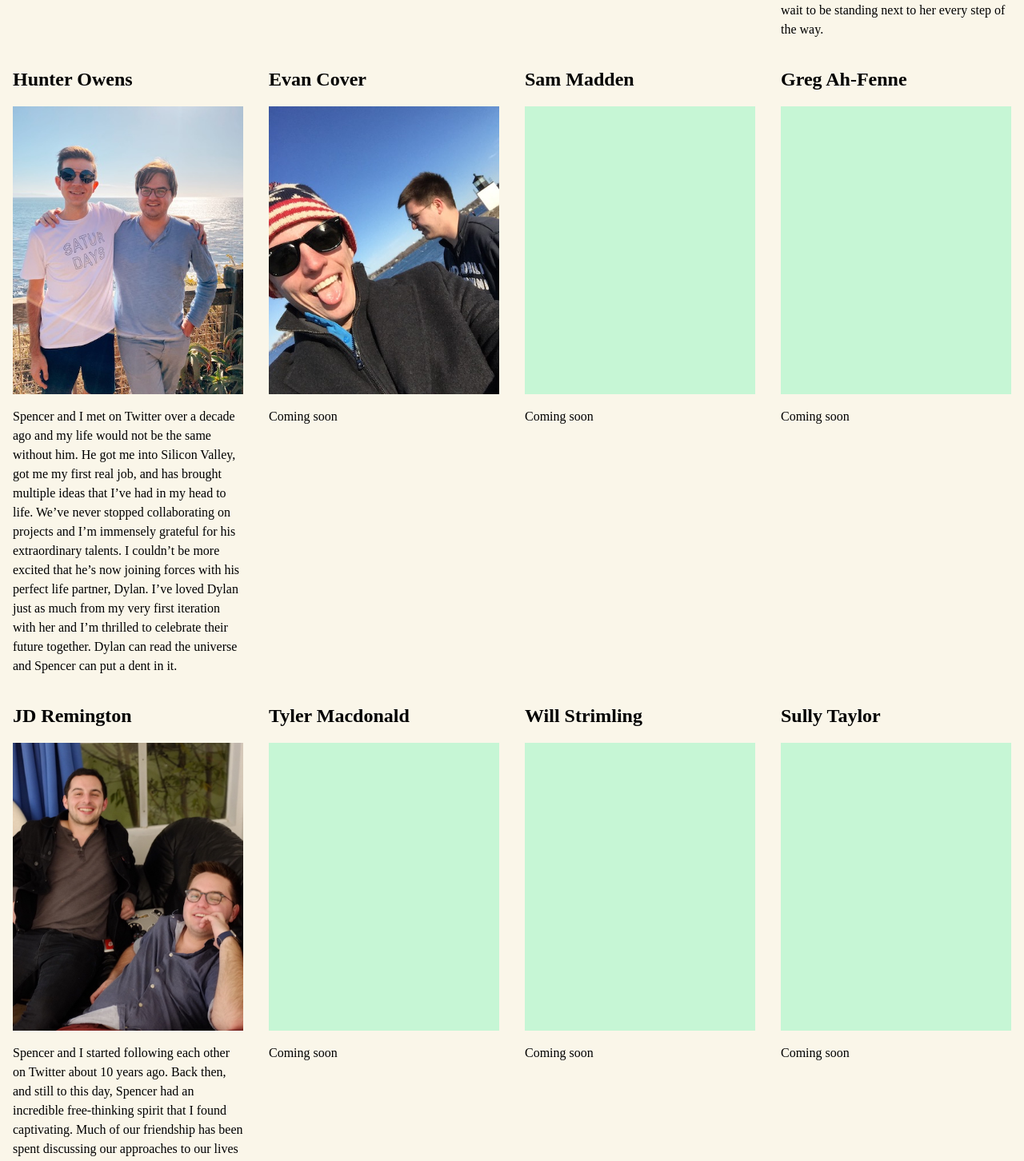
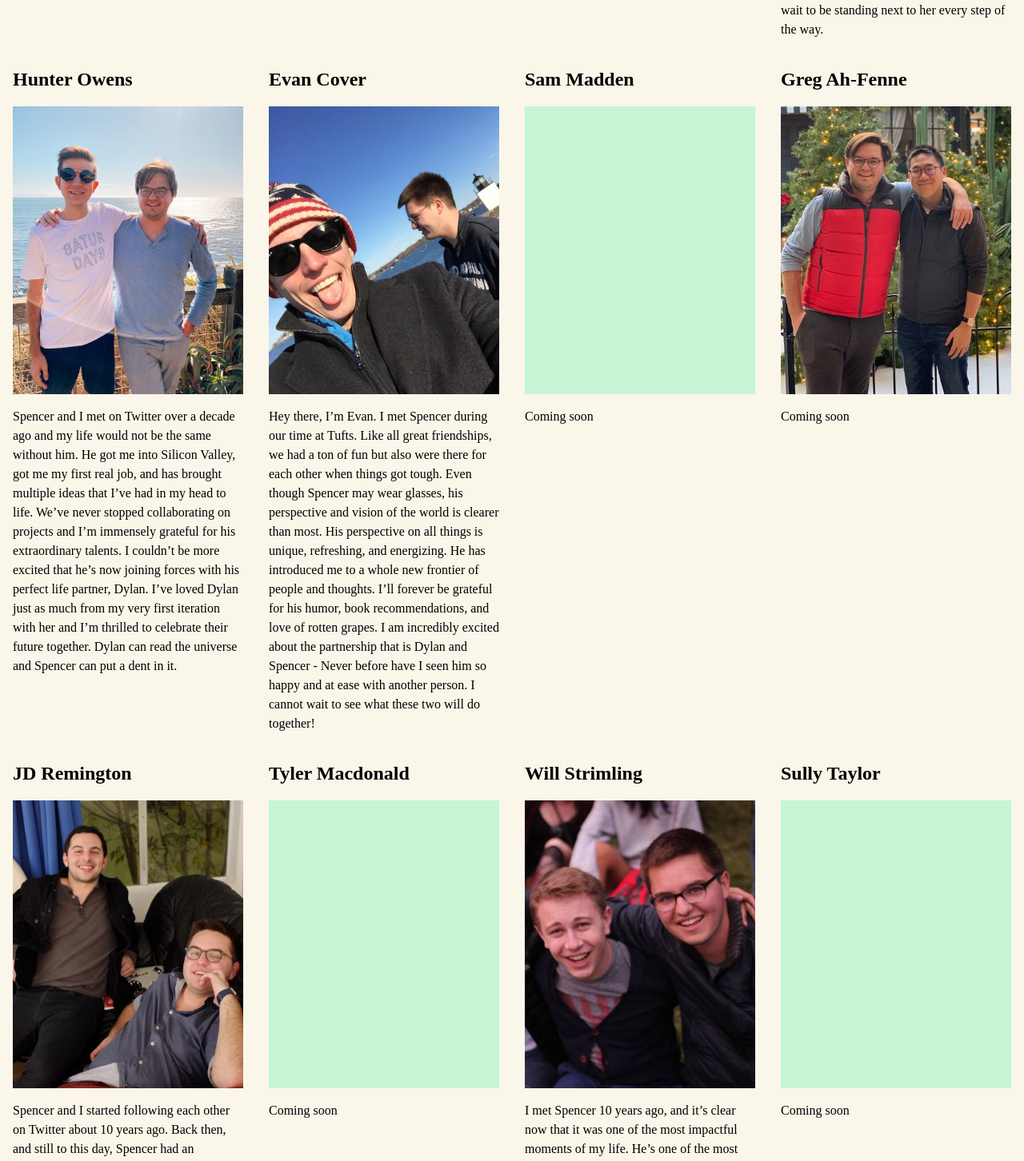
Before and after one commit to netspencer/dylanandspencer.wedding, a Next.js app: page /party in a window 1280 px wide. Shown: the part 2245-3697 px from the top of the page at 80% size. Built offline with nearby package versions, Linux system fonts and the light colour scheme.

Commit message:
Add photos for Will and Greg + Add bio for Will

```diff
--- a/components/WeddingParty.tsx
+++ b/components/WeddingParty.tsx
@@ -59,17 +59,25 @@ So, I can’t imagine anyone luckier than Spencer right now. I wish Dylan and Sp
       <PartyMemberBio
         name="Evan Cover"
         image="/people/evan-cover.jpg"
+        bio="Hey there, I’m Evan. I met Spencer during our time at Tufts. Like all great friendships, we had a ton of fun but also were there for each other when things got tough. Even though Spencer may wear glasses, his perspective and vision of the world is clearer than most. His perspective on all things is unique, refreshing, and energizing. He has introduced me to a whole new frontier of people and thoughts. I’ll forever be grateful for his humor, book recommendations, and love of rotten grapes. I am incredibly excited about the partnership that is Dylan and Spencer - Never before have I seen him so happy and at ease with another person. I cannot wait to see what these two will do together!"
+      />
+      <PartyMemberBio name="Sam Madden" bio="Coming soon" />
+      <PartyMemberBio
+        name="Greg Ah-Fenne"
+        image="/people/greg-ahfenne.jpg"
         bio="Coming soon"
       />
-      <PartyMemberBio name="Sam Madden" bio="Coming soon" />
-      <PartyMemberBio name="Greg Ah-Fenne" bio="Coming soon" />
       <PartyMemberBio
         name="JD Remington"
         image="/people/jd-remington.jpg"
         bio="Spencer and I started following each other on Twitter about 10 years ago. Back then, and still to this day, Spencer had an incredible free-thinking spirit that I found captivating. Much of our friendship has been spent discussing our approaches to our lives and work. About five years ago, while I was attending USC, Spencer moved to Los Angeles and we had the opportunity to briefly work together in the music industry. We spent many late nights on a couch in West Hollywood discussing how we could empower artists and free them from the record labels. Although we did not succeed in our mission and spent no more than two years on the project, it was during those late nights that I fully grasped just how entrepreneurial and creative Spencer is. Apart from his talents, he is a hilarious and loyal friend, and I am absolutely thrilled for him and Dylan, who is equally as wonderful and gifted as Spencer. Looking forward to meeting all of you and most importantly, having a great time as we celebrate the union of these two great people!"
       />
       <PartyMemberBio name="Tyler Macdonald" bio="Coming soon" />
-      <PartyMemberBio name="Will Strimling" bio="Coming soon" />
+      <PartyMemberBio
+        name="Will Strimling"
+        image="/people/will-strimling.jpg"
+        bio="I met Spencer 10 years ago, and it’s clear now that it was one of the most impactful moments of my life. He’s one of the most generous people I have ever met. So many of the people I know, the opportunities I’ve had, and the best characteristics of who I am, I can trace directly back to him and his influence on me. It’s remarkable how much smaller my professional world would be if not for him. Despite this, our friendship has always been way more than professional. We’re both extremely passionate people, and I can’t think of anyone who I’ve felt more connected with in our interests—whether it be going to musical festivals together, starting companies together, Marathoning Gossip Girl, or exploring cities and taking photos. Spencer is like family. I was so thrilled when I met Dylan, and saw how she made him light up—it’s clear she is his perfect complement; and he hers! I am touched to be a part of their ceremony and to celebrate their lives together."
+      />
       <PartyMemberBio name="Sully Taylor" bio="Coming soon" />
     </div>
   </section>
```
Also changed, not shown: public/people/greg-ahfenne.jpg (added), public/people/will-strimling.jpg (added).
